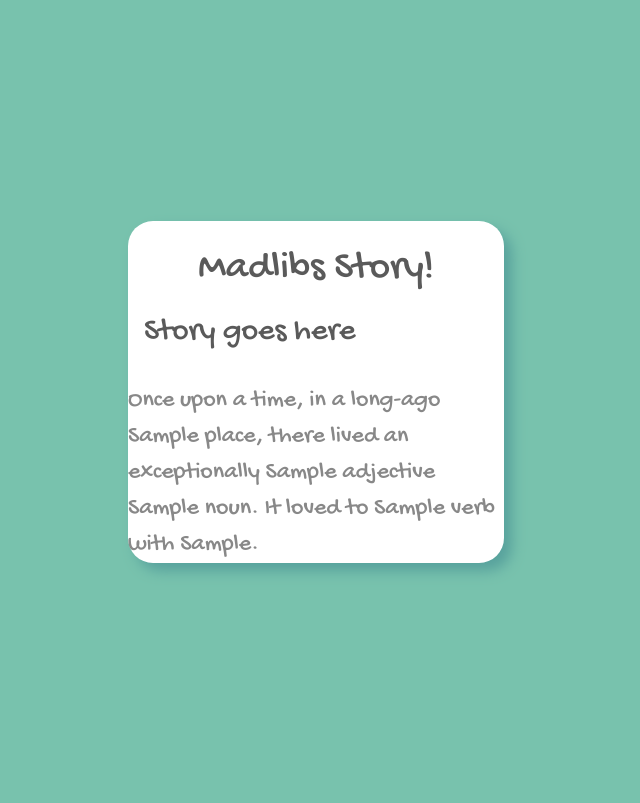
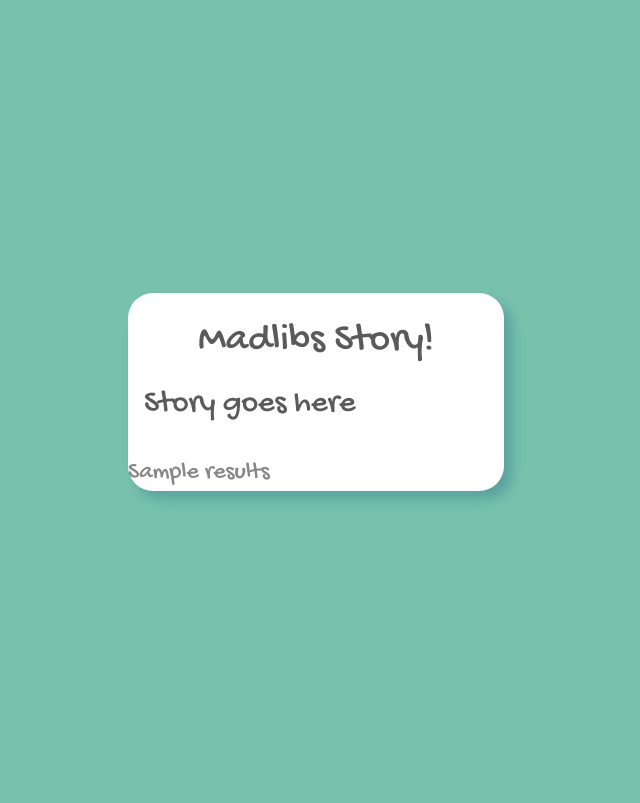
Before and after one commit to thwilson3/flask-madlibs, a Flask app: template templates/results.html in a window 1280 px wide. Shown: the top 803 px of the page, without its empty margins (324-964 px from the left). Run offline with Flask 2, Linux system fonts and the light colour scheme; the template is opened without the code that fills it: most values are stand-ins (such as "Sample title", 1, 10 or a date in 2020).

Commit message:
refactored and completed

```diff
--- a/app.py
+++ b/app.py
@@ -1,7 +1,7 @@
 from flask import Flask, render_template, request
 from flask_debugtoolbar import DebugToolbarExtension
 
-from stories import silly_story
+from stories import excited_story
 
 app = Flask(__name__)
 app.config['SECRET_KEY'] = "secret"
@@ -9,7 +9,7 @@ app.config['SECRET_KEY'] = "secret"
 debug = DebugToolbarExtension(app)
 
 # STORIES = {
-#     "silly_story": {
+#     "excited_story": {
 #         "promtps": ["place", "noun", "verb", "adjective", "plural_noun"],
 #         "story": """Once upon a time, in a long-ago {place}, there lived an exceptionally
 #        {adjective} {noun}. It loved to {verb} with {plural_noun}."""
@@ -23,8 +23,10 @@ debug = DebugToolbarExtension(app)
 
 @app.get("/")
 def generate_prompt_form():
-    prompts = silly_story.prompts
+    prompts = excited_story.prompts
     return render_template('questions.html', prompts=prompts )
 
-# @app.get("/results")
-# def
+@app.get("/results")
+def generate_story():
+    answers = request.args
+    return render_template('results.html', results = excited_story.generate(answers))
--- a/templates/results.html
+++ b/templates/results.html
@@ -8,8 +8,9 @@
   <h2 class="pt-1 ps-3 pe-3 pb-4">Story goes here</h2>
 
   <p>
-    Once upon a time, in a long-ago {{ place }}, there lived an exceptionally
-    {{adjective}} {{noun}}. It loved to {{verb}} with {{plural_noun}}.
+
+    {{ results }}
+
   </p>
 
 {% endblock %}
```
